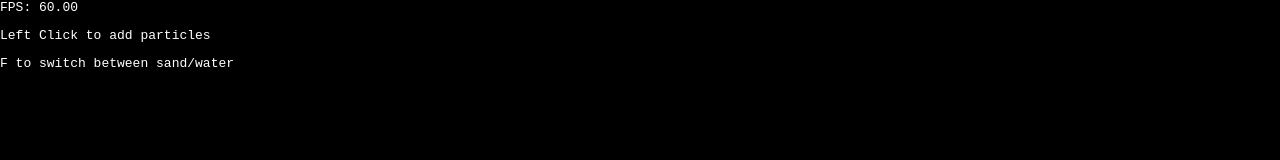
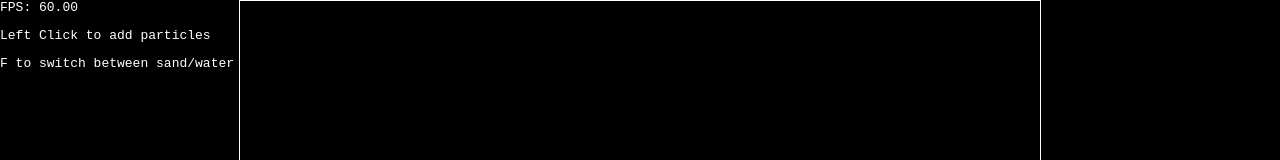
Before and after one commit to LiesClient/ParticlePhysics, a plain HTML site: page index.html in a window 1280 px wide. Shown: the top 160 px of the page. Drawn offline with Linux system fonts and the light colour scheme.

Commit message:
Update style.css

```diff
--- a/style.css
+++ b/style.css
@@ -6,6 +6,10 @@ canvas, html, body {
   overflow: hidden;
   margin: 0;
   padding: 0;
+}
+
+canvas {
+  border: 1px solid white;
 }
 
 center {
```
